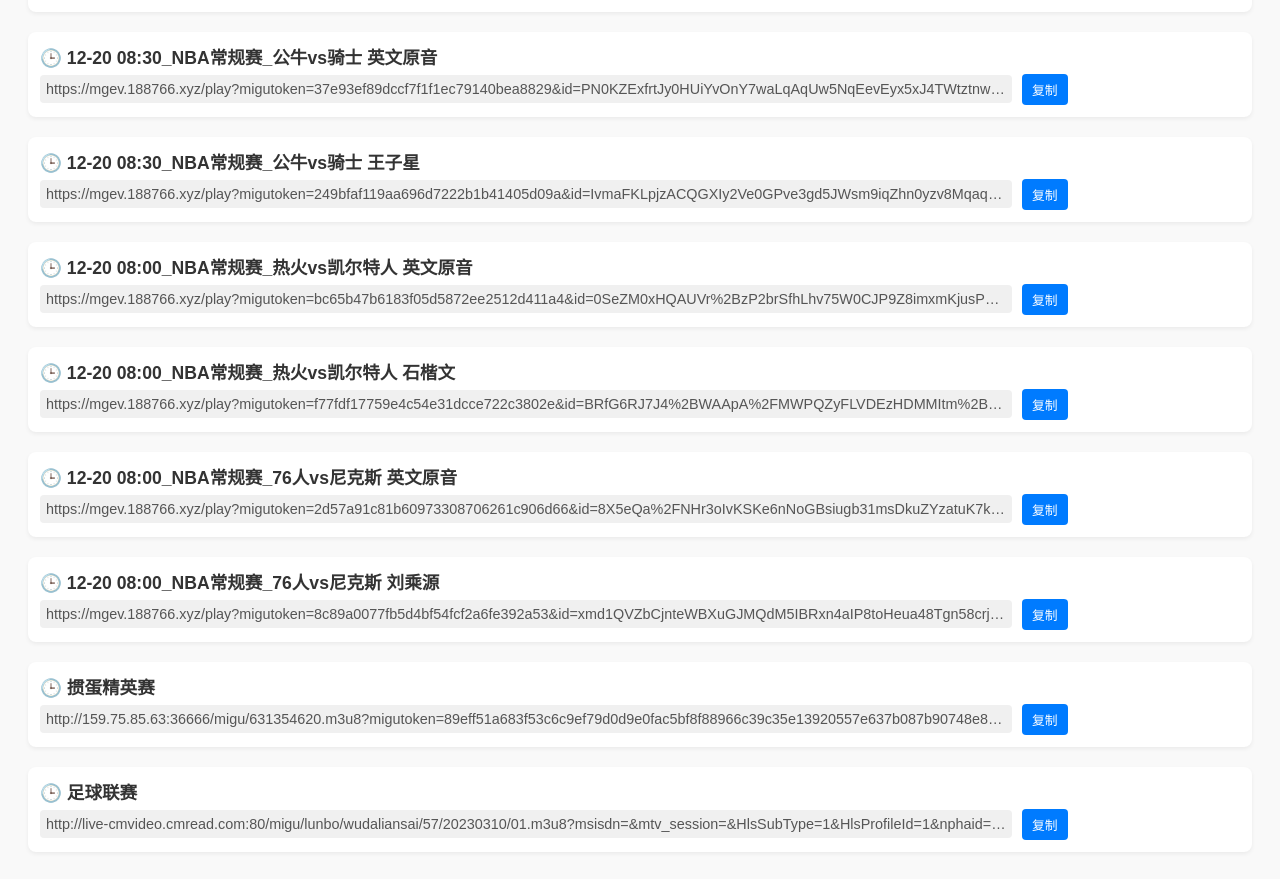
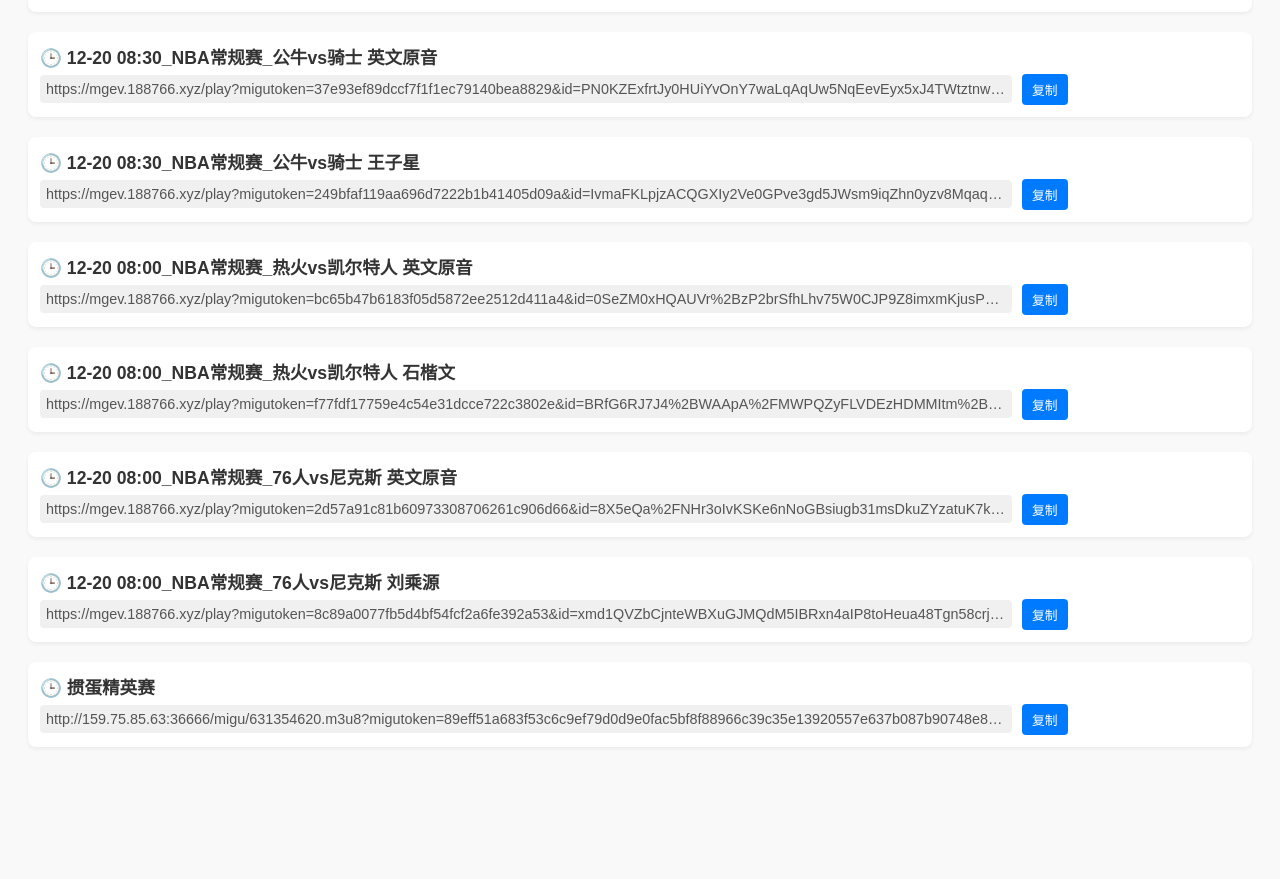
Before and after one commit to kimwang1978/iptv.github.io, a Jekyll site: the page tiyu.html, which Jekyll copies as it is, in a window 1280 px wide and 900 px high, scrolled down 4481 px. Shown: the top 879 px of the window. Built offline with Jekyll 4.4.1, drawn with Linux system fonts in a browser that asks for light colours; after the commit the page ends 5276 px from its top, so only the background shows below that.

Commit message:
Sync File 2026-04-04 04:54:40

```diff
--- a/tiyu.html
+++ b/tiyu.html
@@ -441,14 +441,6 @@
             </div>
         </div>
 
-        <div class="item">
-            <div class="title">🕒 足球联赛</div>
-            <div class="url-wrapper">
-                <div class="url" id="url_49">http://live-cmvideo.cmread.com:80/migu/lunbo/wudaliansai/57/20230310/01.m3u8?msisdn=&mtv_session=&HlsSubType=1&HlsProfileId=1&nphaid=0&encrypt=37390fe8508db105ef85c897db9015f6</div>
-                <button class="copy-btn" onclick="copyToClipboard('url_49')">复制</button>
-            </div>
-        </div>
-
     <script>
         function copyToClipboard(id) {
             const el = document.getElementById(id);
```
